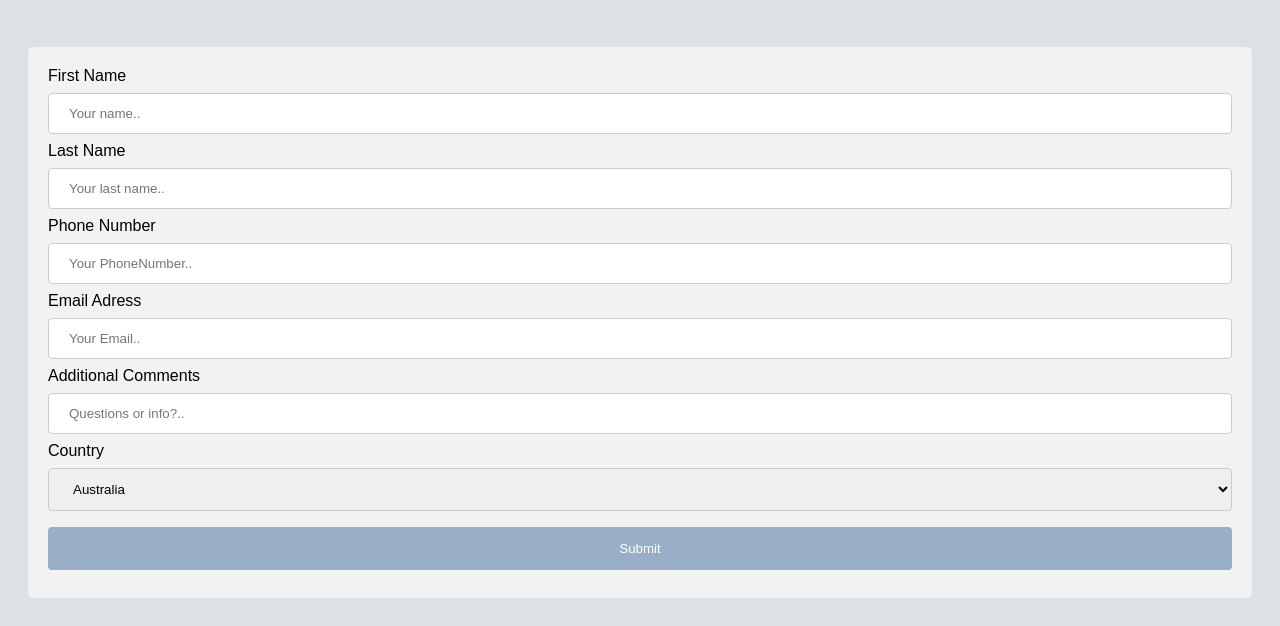
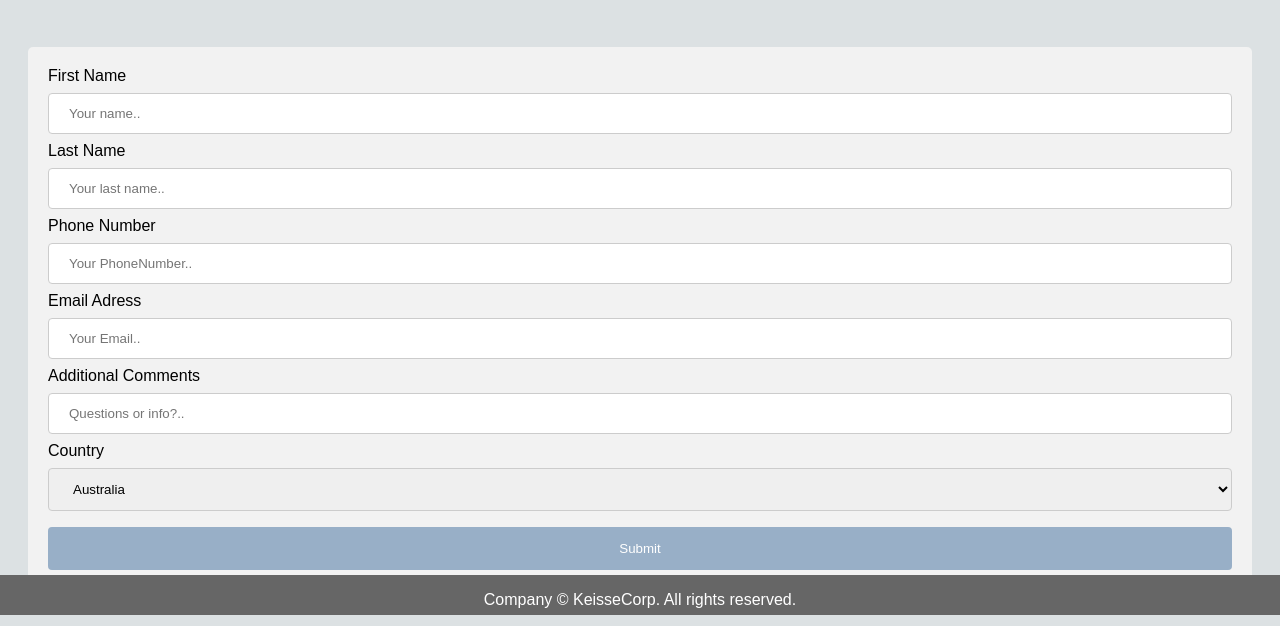
Before and after one commit to FlorianKeisse/htmlintro, a plain HTML site: page contactFormulier.html in a window 1280 px wide. Shown: the part 185-811 px from the top of the page. Drawn offline with Linux system fonts and the light colour scheme.

Commit message:
FooterAdded

```diff
--- a/contactFormulier.html
+++ b/contactFormulier.html
@@ -83,6 +83,26 @@ li a {
 li a:hover {
   background-color: #111;
 }
+
+#page-container {
+  position: relative;
+  min-height: 100vh;
+}
+
+#content-wrap {
+  padding-bottom: 2.5rem;    /* Footer height */
+}
+
+footer {
+  position: fixed;
+  left:0;
+  bottom: 0;
+  width: 100%;
+  height: 2.5rem;            /* Footer height */
+  background: #666;
+  color: white;
+  text-align:center;
+}
 </style>
 <body>
 <ul>
@@ -124,6 +144,8 @@ li a:hover {
     <input type="submit" value="Submit">
   </form>
 </div>
-
+ <footer >
+      <p>Company © KeisseCorp. All rights reserved.</p>
+    </footer>
 </body>
 </html>
```
Also changed, not shown: change.html (+27 -1 lines), template.html (+21 -1 lines).
